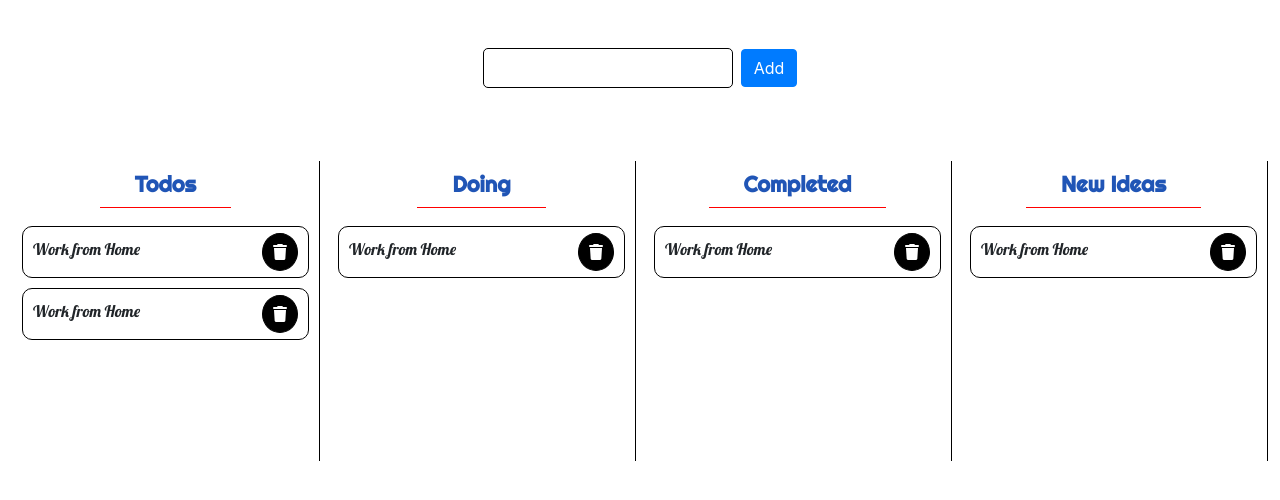
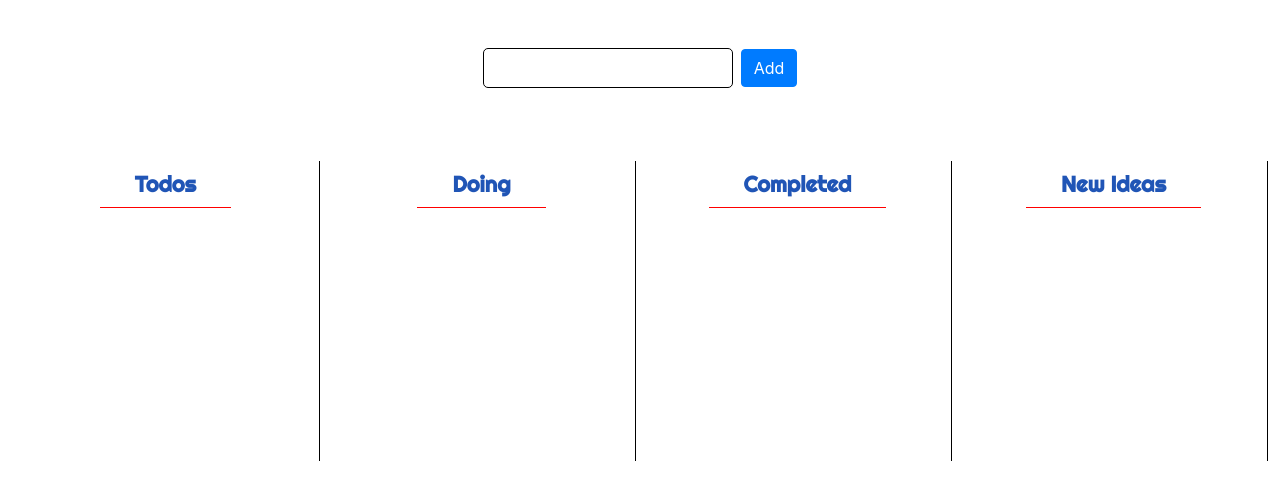
Before and after one commit to adil-shabab/drag-and-drop-js, a plain HTML site: page index.html in a window 1280 px wide. Drawn offline with nearby package versions, Linux system fonts and the light colour scheme.

Commit message:
completed

```diff
--- a/index.html
+++ b/index.html
@@ -19,41 +19,25 @@
         <div class="p-0 px-1 col-lg-3 col-md-6 col-12">
             <div class="header box todo-box">
                 <h3>Todos</h3>
-                <div class="todo" draggable="true">
-                    <p>Work from Home</p>
-                    <i class="fa-solid fa-trash trash"></i>
-                </div>
-                <div class="todo" draggable="true">
-                    <p>Work from Home</p>
-                    <i class="fa-solid fa-trash trash"></i>
-                </div>
+
             </div>
         </div>
         <div class="p-0 px-1 col-lg-3 col-md-6 col-12">
             <div class="header box">
                 <h3>Doing</h3>
-                <div class="todo" draggable="true">
-                    <p>Work from Home</p>
-                    <i class="fa-solid fa-trash trash"></i>
-                </div>
+
             </div>
         </div>
         <div class="p-0 px-1 col-lg-3 col-md-6 col-12">
             <div class="header box">
                 <h3>Completed</h3>
-                <div class="todo" draggable="true">
-                    <p>Work from Home</p>
-                    <i class="fa-solid fa-trash trash"></i>
-                </div>
+
             </div>
         </div>
         <div class="p-0 px-1 col-lg-3 col-md-6 col-12">
             <div class="header box">
                 <h3>New Ideas</h3>
-                <div class="todo" draggable="true">
-                    <p>Work from Home</p>
-                    <i class="fa-solid fa-trash trash"></i>
-                </div>
+
             </div>
         </div>
       </div>
--- a/script.js
+++ b/script.js
@@ -76,6 +76,7 @@ function addItem(e){
         div.addEventListener("dragstart", dragStart)
         div.addEventListener('dragend', dragEnd)
 
+        document.querySelector('.input').focus()
 
         console.log(div)
     }
--- a/style.css
+++ b/style.css
@@ -55,4 +55,5 @@ input{
     height: 40px;
     border: 0.2px solid;
     width: 250px;
+    padding: 10px;
 }
```
